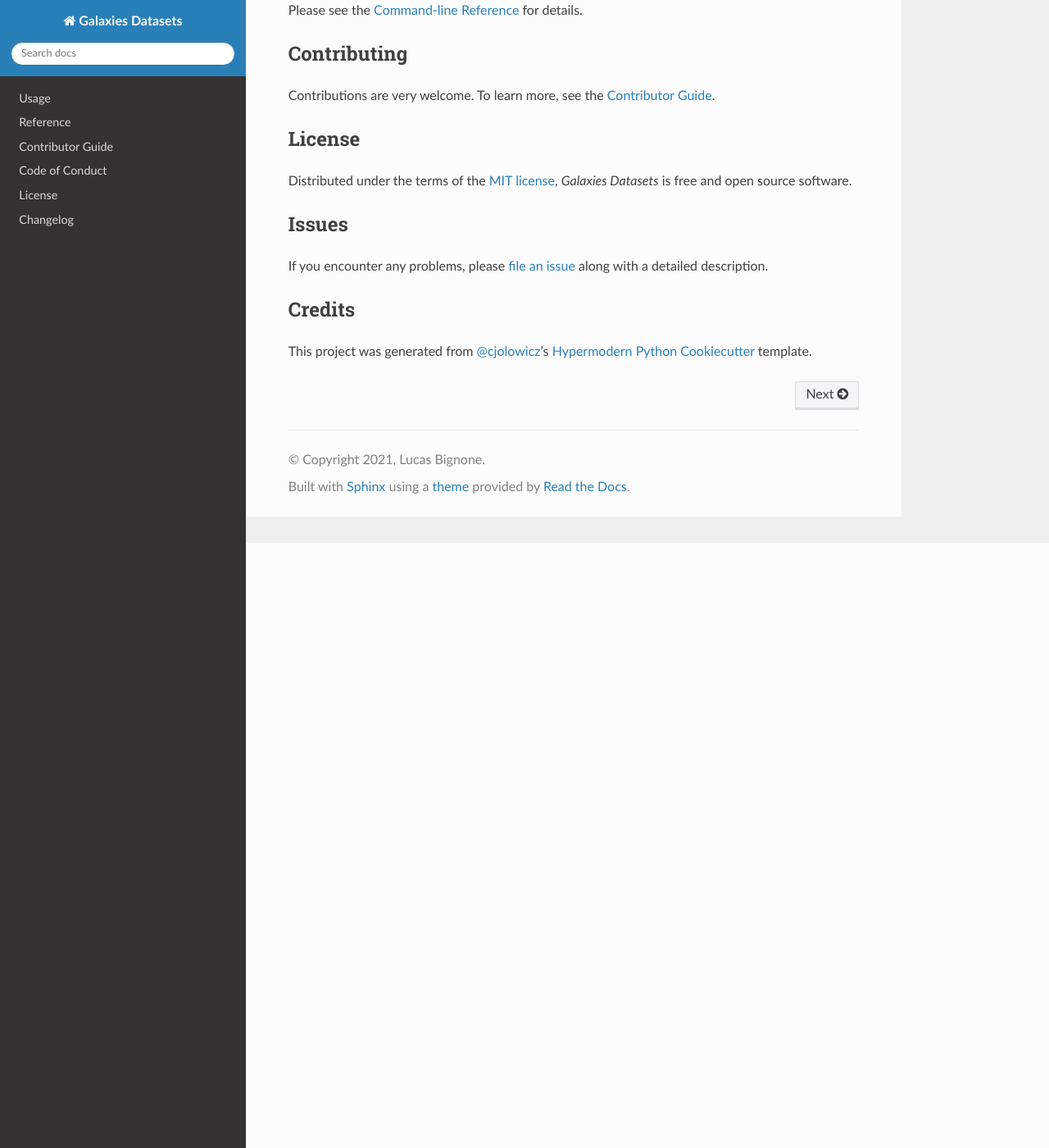
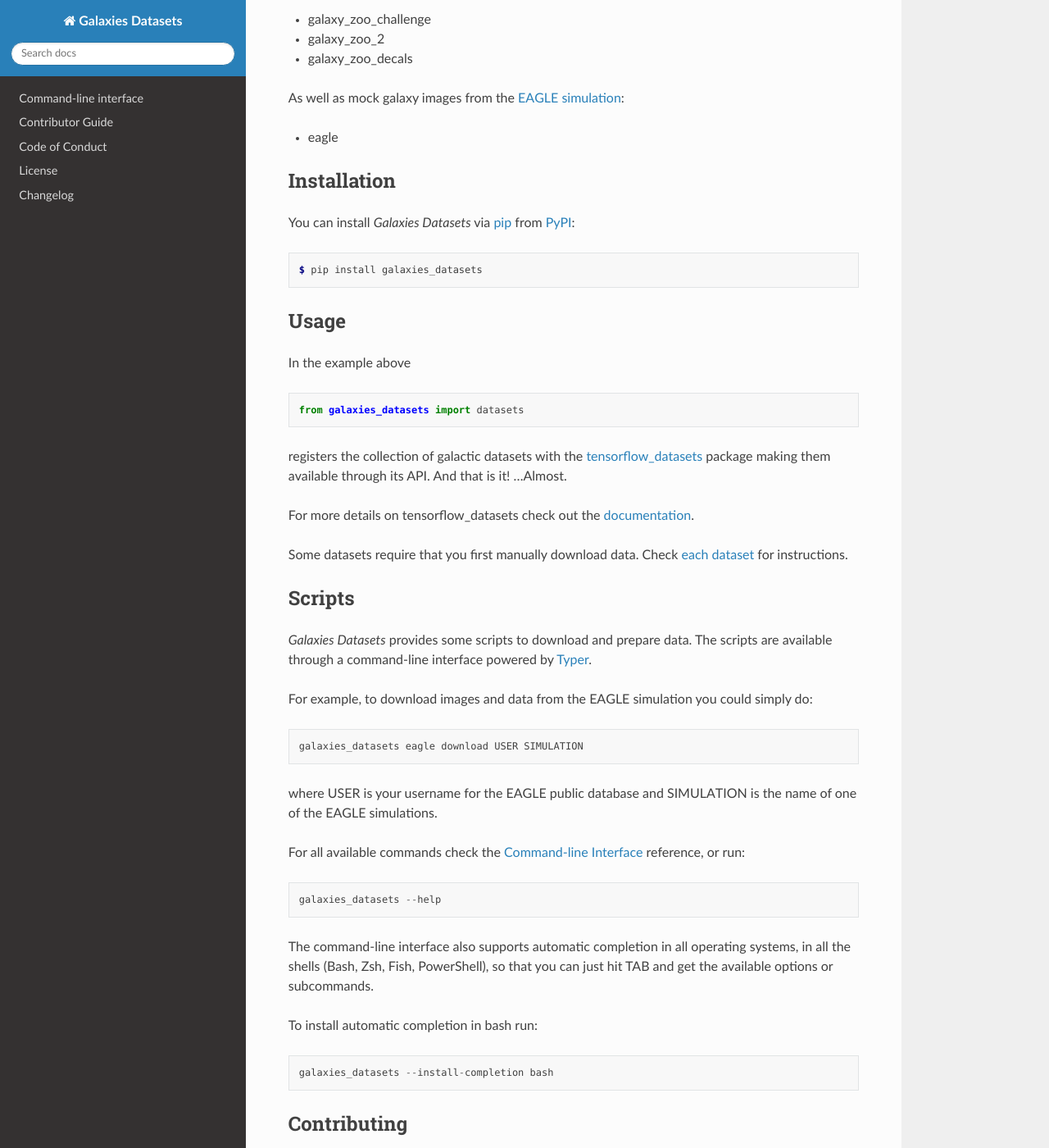
Before and after one commit to lbignone/galaxies_datasets, a Sphinx documentation site: the page built from docs/index.rst, in a window 1280 px wide and 1400 px high, scrolled down 738 px. Shown: the whole window at 82% size. Built offline with Sphinx 7.4.7 and the Read the Docs theme 2.0.0, drawn with Linux system fonts in a browser that asks for light colours; some of the changed text lies outside the part shown.

Commit message:
improve documentation

```diff
--- a/README.rst
+++ b/README.rst
@@ -36,16 +36,32 @@ Galaxies Datasets
    :alt: Black
 
 
-Features
---------
+*Galaxies Datasets* is a collection of ready-to-use extragalactic astronomy datasets
+for use with TensorFlow, Jax, and other Machine Learning frameworks.
 
-* TODO
+It follows the `tensorflow_datasets`_ framework, making it very easy to switch
+between different datasets. All datasets are exposed as `tf.data.Datasets`_, enabling
+easy-to-use and high-performance input pipelines.
 
+Loading a dataset can be as easy as::
 
-Requirements
-------------
+    from galaxies_datasets import datasets
+    import tensorflow_datasets as tfds
 
-* TODO
+    # Construct a tf.data.Dataset
+    ds = tfds.load("galaxy_zoo_challenge", split="train")
+
+Currently available datasets focus on galaxy morphology.
+
+They include observational data from the `galazy zoo project`_:
+
+- galaxy_zoo_challenge
+- galaxy_zoo_2
+- galaxy_zoo_decals
+
+As well as mock galaxy images from the `EAGLE simulation`_:
+
+- eagle
 
 
 Installation
@@ -61,7 +77,42 @@ You can install *Galaxies Datasets* via pip_ from PyPI_:
 Usage
 -----
 
-Please see the `Command-line Reference <Usage_>`_ for details.
+In the example above ::
+
+    from galaxies_datasets import datasets
+
+registers the collection of galactic datasets with the `tensorflow_datasets`_ package
+making them available through its API. And that is it! ...Almost.
+
+For more details on tensorflow_datasets check out the `documentation`_.
+
+Some datasets require that you first manually download data. Check :ref:`each
+dataset<Dataset catalog>` for instructions.
+
+Scripts
+-------
+
+*Galaxies Datasets* provides some scripts to download and prepare data. The scripts
+are available through a command-line interface powered by `Typer`_.
+
+For example, to download images and data from the EAGLE simulation you could simply do::
+
+    galaxies_datasets eagle download USER SIMULATION
+
+where USER is your username for the EAGLE public database and SIMULATION is the name
+of one of the EAGLE simulations.
+
+For all available commands check the `Command-line Interface`_ reference, or run::
+
+    galaxies_datasets --help
+
+The command-line interface also supports automatic completion in all operating
+systems, in all the shells (Bash, Zsh, Fish, PowerShell), so that you can just hit
+TAB and get the available options or subcommands.
+
+To install automatic completion in bash run::
+
+    galaxies_datasets --install-completion bash
 
 
 Contributing
@@ -85,18 +136,22 @@ If you encounter any problems,
 please `file an issue`_ along with a detailed description.
 
 
-Credits
--------
+Disclaimer
+----------
 
-This project was generated from `@cjolowicz`_'s `Hypermodern Python Cookiecutter`_ template.
 
-.. _@cjolowicz: https://github.com/cjolowicz
-.. _Cookiecutter: https://github.com/audreyr/cookiecutter
 .. _MIT license: https://opensource.org/licenses/MIT
 .. _PyPI: https://pypi.org/
 .. _Hypermodern Python Cookiecutter: https://github.com/cjolowicz/cookiecutter-hypermodern-python
 .. _file an issue: https://github.com/lbignone/galaxies_datasets/issues
 .. _pip: https://pip.pypa.io/
+.. _tensorflow_datasets: https://www.tensorflow.org/datasets/
+.. _tf.data.Datasets: https://www.tensorflow.org/api_docs/python/tf/data/Dataset
+.. _documentation: https://www.tensorflow.org/datasets/overview
+.. _galazy zoo project: https://www.zooniverse.org/projects/zookeeper/galaxy-zoo/
+.. _EAGLE simulation: http://icc.dur.ac.uk/Eagle/
+.. _Typer: https://typer.tiangolo.com/
 .. github-only
 .. _Contributor Guide: CONTRIBUTING.rst
+.. _Command-line Interface: cli.rst
 .. _Usage: https://galaxies_datasets.readthedocs.io/en/latest/usage.html
--- /dev/null
+++ b/docs/cli.rst
@@ -0,0 +1,6 @@
+Command-line interface
+======================
+
+.. click:: galaxies_datasets.__main__:typer_click_object
+   :prog: galaxies_datasets
+   :nested: full
--- a/docs/conf.py
+++ b/docs/conf.py
@@ -10,6 +10,8 @@ extensions = [
     "sphinx.ext.napoleon",
     "sphinx_click",
     "sphinx_rtd_theme",
+    "sphinx.ext.autosectionlabel",
+    "myst_parser",
 ]
 autodoc_typehints = "description"
 html_theme = "sphinx_rtd_theme"
--- a/docs/index.rst
+++ b/docs/index.rst
@@ -2,14 +2,13 @@
    :end-before: github-only
 
 .. _Contributor Guide: contributing.html
-.. _Usage: usage.html
+.. _Command-line Interface: cli.html
 
 .. toctree::
    :hidden:
    :maxdepth: 1
 
-   usage
-   reference
+   Command-line interface <cli>
    contributing
    Code of Conduct <codeofconduct>
    License <license>
--- a/noxfile.py
+++ b/noxfile.py
@@ -186,7 +186,9 @@ def docs(session: Session) -> None:
     """Build and serve the documentation with live reloading on file changes."""
     args = session.posargs or ["--open-browser", "docs", "docs/_build"]
     session.install(".")
-    session.install("sphinx", "sphinx-autobuild", "sphinx-click", "sphinx-rtd-theme")
+    session.install(
+        "sphinx", "sphinx-autobuild", "sphinx-click", "sphinx-rtd-theme", "myst-parser"
+    )
 
     build_dir = Path("docs", "_build")
     if build_dir.exists():
--- a/pyproject.toml
+++ b/pyproject.toml
@@ -53,6 +53,7 @@ pre-commit-hooks = "^4.0.1"
 sphinx-rtd-theme = "^0.5.2"
 sphinx-click = "^3.0.1"
 Pygments = "^2.9.0"
+myst-parser = "^0.15.2"
 
 [tool.poetry.scripts]
 galaxies_datasets = "galaxies_datasets.__main__:app"
```
Also changed, not shown: docs/usage.rst (+80 -3 lines), 1 other file.
